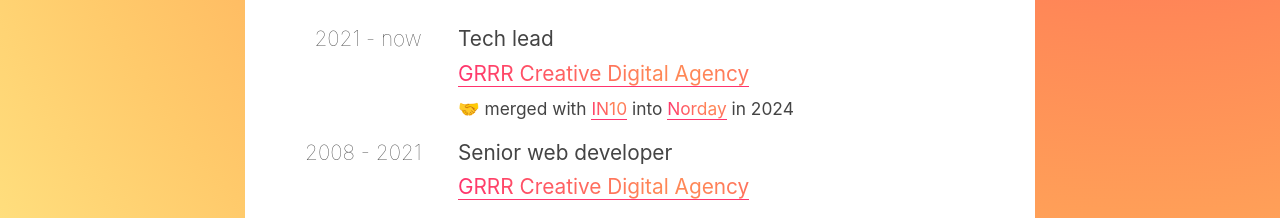
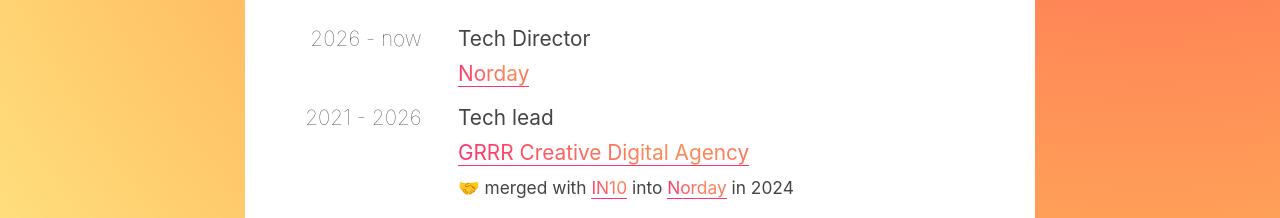
Before and after one commit to harmenjanssen/whatstyle, an Astro site: page /cv in a window 1280 px wide. Shown: the part 582-800 px from the top of the page. Built offline with nearby package versions, Linux system fonts and the light colour scheme; Astro itself is replaced by a stand-in of ours.

Commit message:
Update CV

```diff
--- a/public/serviceworker.js
+++ b/public/serviceworker.js
@@ -4,7 +4,7 @@
  * Provides offline fallback and caching.
  * We always try the cache first, then the network. Fresh responses are cached asynchronously.
  */
-const version = "V0.24";
+const version = "V0.25";
 const staticCacheName = `${version}::static`;
 
 // Install
--- a/src/pages/cv.astro
+++ b/src/pages/cv.astro
@@ -38,7 +38,13 @@ const pageTitle = "Curriculum Vitae of Harmen Janssen";
   <h2>Work experience</h2>
 
   <dl class="work-experience">
-    <dt>2021 - now</dt>
+    <dt>2026 - now</dt>
+    <dd>
+      <span class="work-experience__role">Tech Director</span>{" "}
+      <span class="sr-only">at</span>{" "}
+      <a href="https://norday.nl">Norday</a>
+    </dd>
+    <dt>2021 - 2026</dt>
     <dd>
       <span class="work-experience__role">Tech lead</span>{" "}
       <span class="sr-only">at</span>{" "}
```
